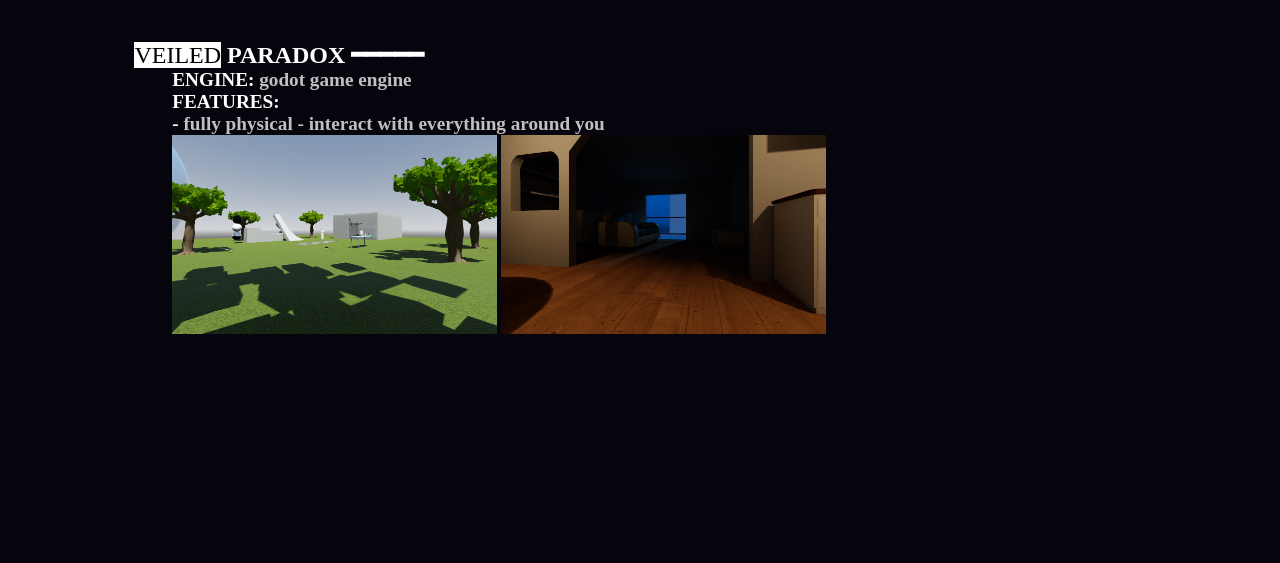
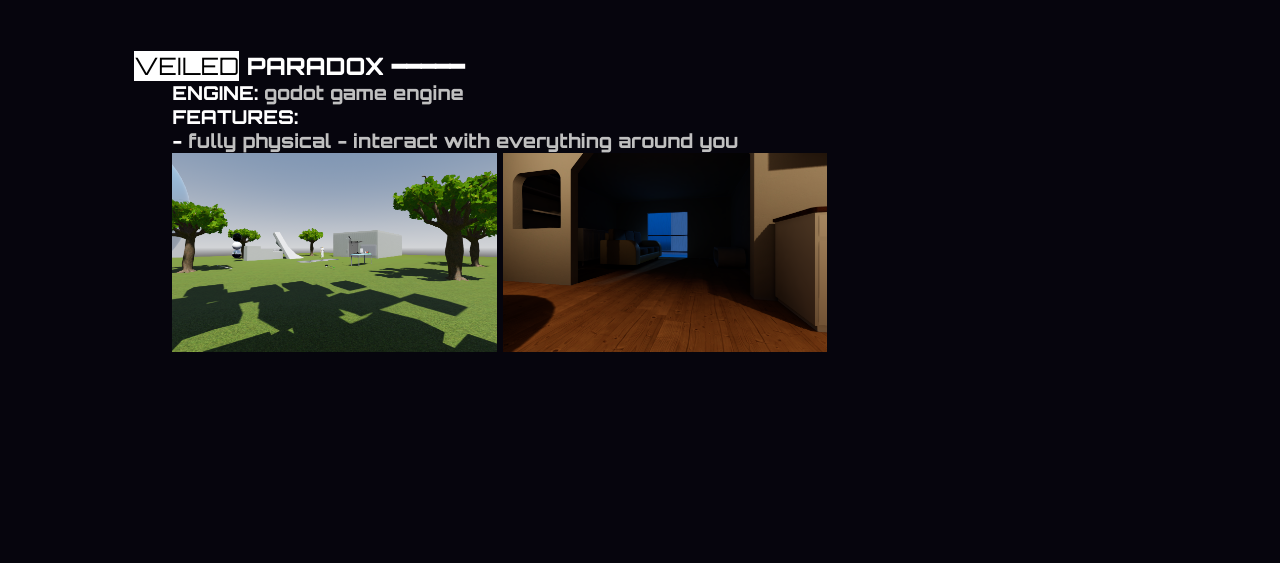
Before and after one commit to realbucketofchicken/nonexistance, a plain HTML site: page index.html in a window 1280 px wide. Shown: the part 237-800 px from the top of the page. Drawn offline with Linux system fonts and the light colour scheme.

Commit message:
Update style.css

```diff
--- a/style.css
+++ b/style.css
@@ -1,3 +1,8 @@
 .summarysecondary{
     color: rgb(192, 192, 192);
 }
+
+@font-face {
+    font-family: 'Orbitron';
+    src: url('Orbitron/Orbitron-VariableFont_wght.ttf');
+}
```
